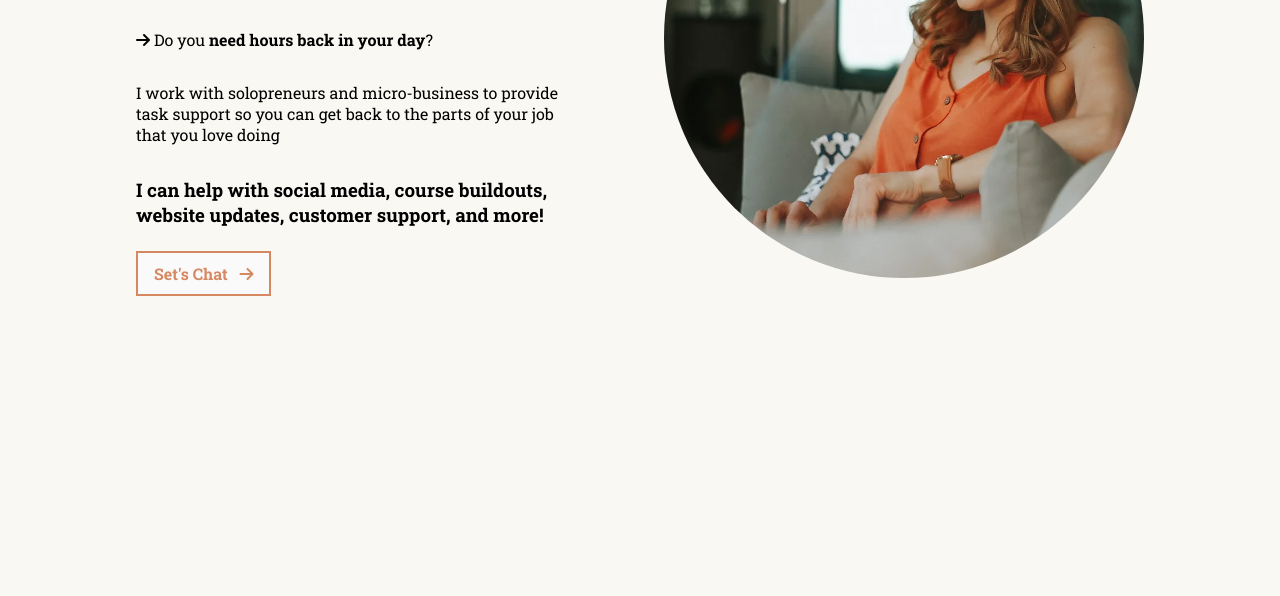
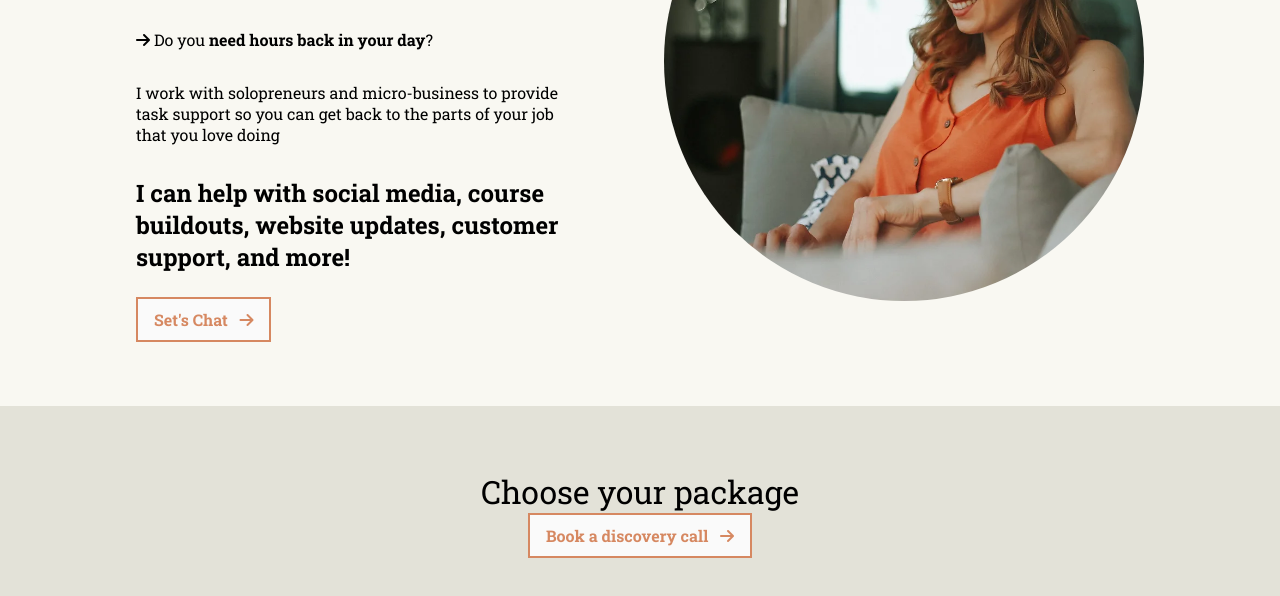
Before and after one commit to bilawalhaesri/spice-landing-page, a plain HTML site: page index.html in a window 1280 px wide. Shown: the part 374-970 px from the top of the page. Before the commit the page ends 800 px from the top, so only its background shows below. Drawn offline with Linux system fonts and the light colour scheme.

Commit message:
Spice Landing Page Update

```diff
--- a/index.html
+++ b/index.html
@@ -56,6 +56,17 @@
                 </div>
             </div>
         </div>
+        <div class="section-2">
+            <div class="section-2-container">
+                <h2>Choose your package</h2>
+                <div class="section-2-card">
+                    <div class="card one-month-5"></div>
+                    <div class="card one-month-10"></div>
+                    <div class="card three-months-10"></div>
+                </div>
+                <button class="button book-discovery-call">Book a discovery call&nbsp;&nbsp;&nbsp;<i class="fa-solid fa-arrow-right"></i></button>
+            </div>
+        </div>
     </main>
 </body>
 </html>
--- a/style.css
+++ b/style.css
@@ -140,6 +140,7 @@ button:hover{
     display: flex;
     align-items: center;
     justify-content: center;
+    background-color: #F9F8F2;
 }
 
 .hero-container{
@@ -181,7 +182,7 @@ h1, h3{
     font-weight: bold;
 }
 
-.hero-text h2{
+.hero-text h3{
     font-weight: 100;
     font-size: 24px;
 }
@@ -194,6 +195,32 @@ h1, h3{
     border-radius: 999px;
 }
 
+/* Section 2 */
+.section-2{
+    width: 100%;
+    height: 100%;
+    display: flex;
+    align-items: center;
+    justify-content: center;
+    background-color: #E3E2D8;
+}
+
+.section-2-container{
+    width: 100%;
+    display: flex;
+    flex-direction: column;
+    align-items: center;
+    justify-content: center;
+    margin-left: 96px;
+    margin-right: 96px;
+    margin-top: 64px;
+    margin-bottom: 64px;
+}
+
+h2{
+    font-weight: 200;
+    font-size: 32px;
+}
 
 @media screen and (max-width: 975px){
     .logo{
```
